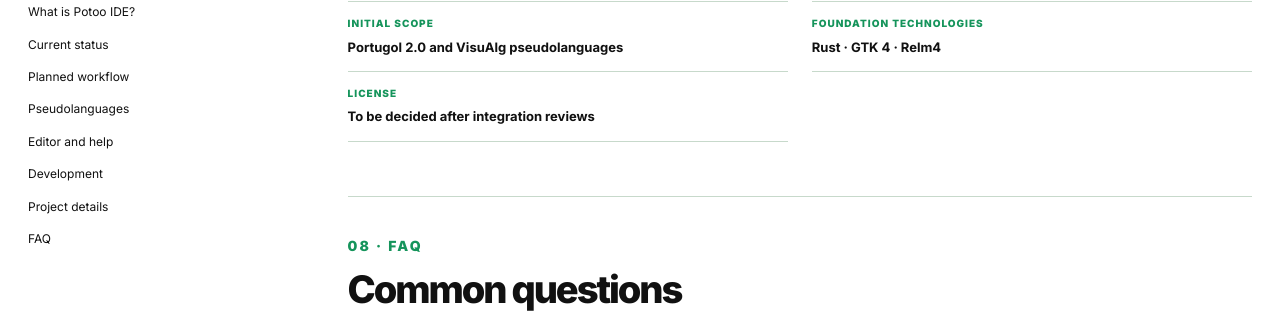
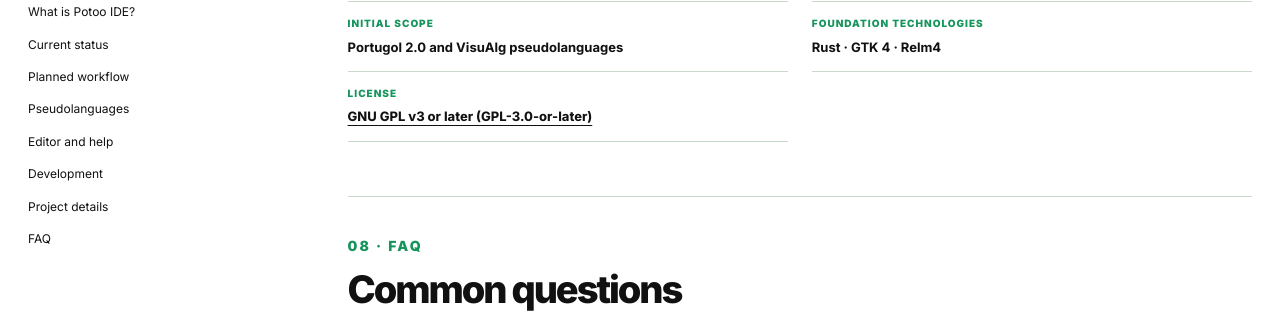
Before and after one commit to diegopn/potoo-site, a Jekyll site: the page built from en/manual/index.html, in a window 1280 px wide and 900 px high, scrolled down 2981 px. Shown: the part 152-465 px from the top of the window. Built offline with Jekyll 4.4.1, drawn with Linux system fonts in a browser that asks for light colours.

Commit message:
Show project license in manuals

```diff
--- a/en/manual/index.html
+++ b/en/manual/index.html
@@ -113,7 +113,7 @@
             <div><dt>Audience</dt><dd>Students and teachers</dd></div>
             <div><dt>Initial scope</dt><dd>Portugol 2.0 and VisuAlg pseudolanguages</dd></div>
             <div><dt>Foundation technologies</dt><dd>Rust · GTK 4 · Relm4</dd></div>
-            <div><dt>License</dt><dd>To be decided after integration reviews</dd></div>
+            <div><dt>License</dt><dd><a href="https://github.com/diegopn/potoo-ide/blob/main/LICENSE">GNU GPL v3 or later (GPL-3.0-or-later)</a></dd></div>
           </dl>
         </section>
 
--- a/es/manual/index.html
+++ b/es/manual/index.html
@@ -113,7 +113,7 @@
             <div><dt>Público</dt><dd>Estudiantes y docentes</dd></div>
             <div><dt>Alcance inicial</dt><dd>Pseudolenguajes Portugol 2.0 y VisuAlg</dd></div>
             <div><dt>Tecnologías de la base</dt><dd>Rust · GTK 4 · Relm4</dd></div>
-            <div><dt>Licencia</dt><dd>Por definir tras evaluar las integraciones</dd></div>
+            <div><dt>Licencia</dt><dd><a href="https://github.com/diegopn/potoo-ide/blob/main/LICENSE">GNU GPL v3 o posterior (GPL-3.0-or-later)</a></dd></div>
           </dl>
         </section>
 
--- a/manual/index.html
+++ b/manual/index.html
@@ -113,7 +113,7 @@
             <div><dt>Público</dt><dd>Estudantes e professores</dd></div>
             <div><dt>Escopo inicial</dt><dd>Pseudolinguagens Portugol 2.0 e VisuAlg</dd></div>
             <div><dt>Tecnologias da base</dt><dd>Rust · GTK 4 · Relm4</dd></div>
-            <div><dt>Licença</dt><dd>A definir após avaliar as integrações</dd></div>
+            <div><dt>Licença</dt><dd><a href="https://github.com/diegopn/potoo-ide/blob/main/LICENSE">GNU GPL v3 ou posterior (GPL-3.0-or-later)</a></dd></div>
           </dl>
         </section>
 
```
